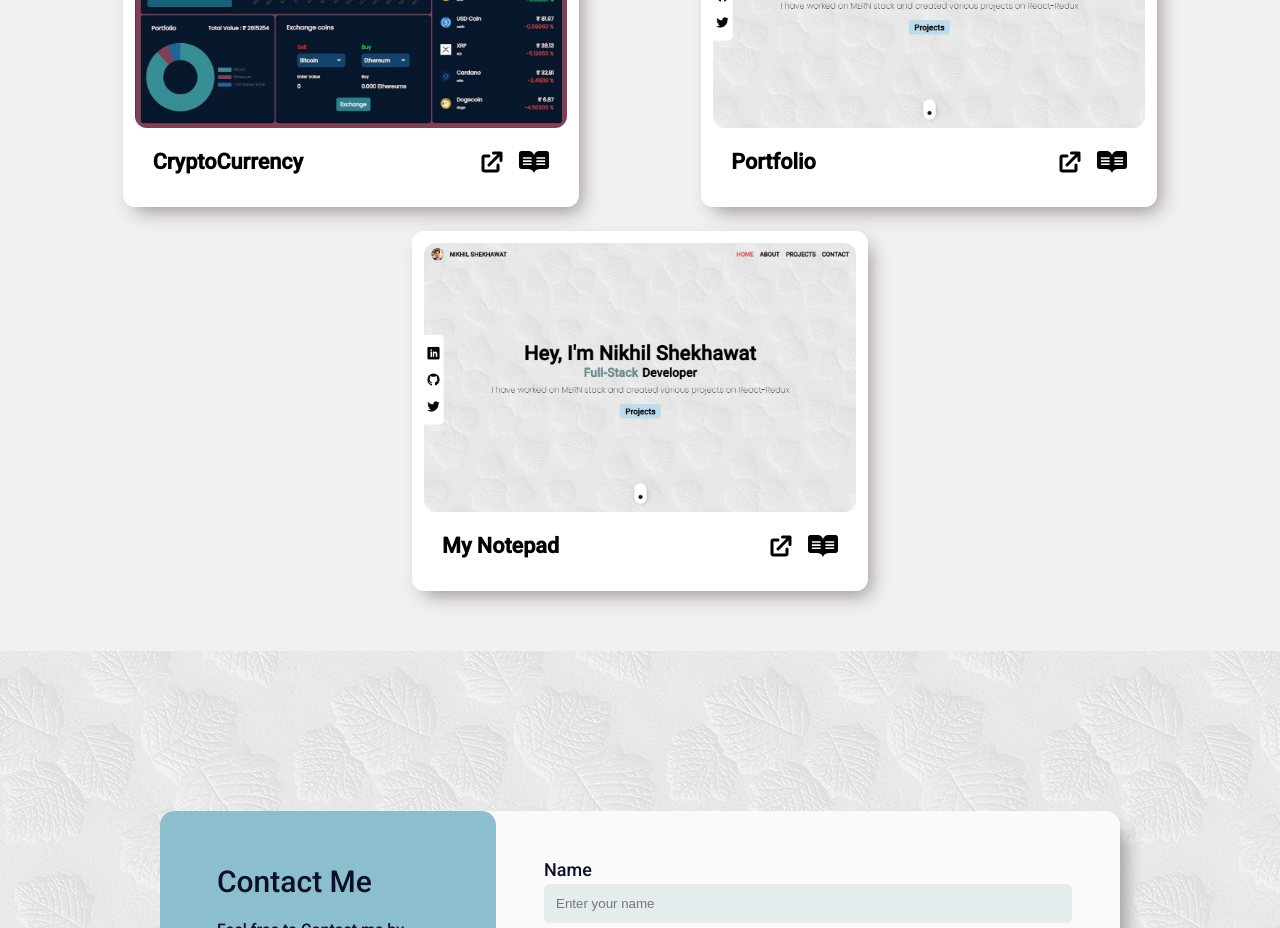
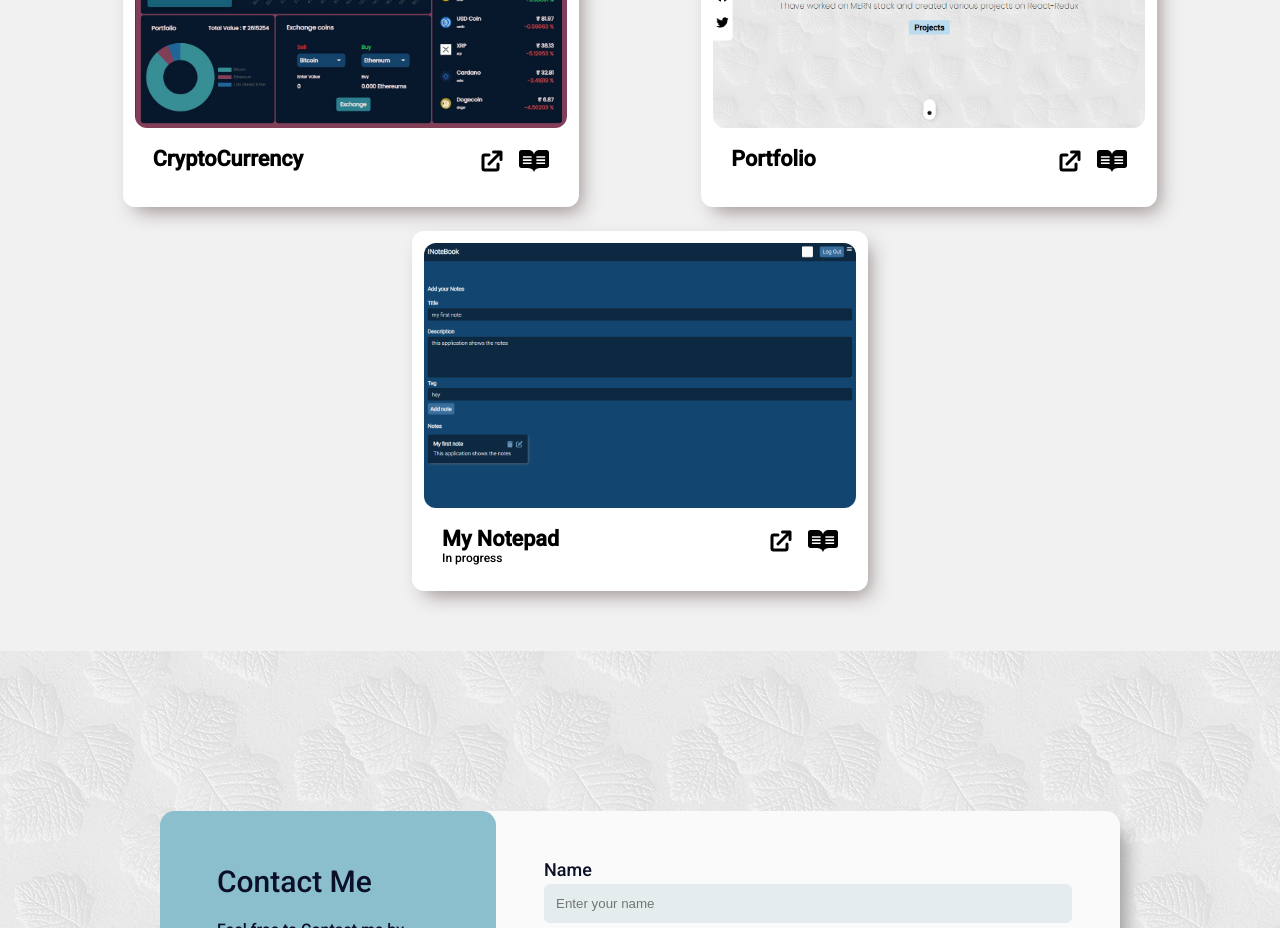
Before and after one commit to nikhil-223/myPortfolio, a React (Create React App) app: page / in a window 1280 px wide. Shown: the part 2020-2948 px from the top of the page. Built offline with nearby package versions, Linux system fonts and the light colour scheme.

Commit message:
notepad project added

```diff
--- a/src/components/projects/Project.js
+++ b/src/components/projects/Project.js
@@ -3,7 +3,7 @@ import { HiExternalLink } from "react-icons/hi";
 import { FaReadme } from "react-icons/fa";
 
 const Project = (props) => {
-	const { projectName, imgURL, projectURL } = props;
+	const { projectName, imgURL, projectURL,projectDesc } = props;
 	return (
 		<div className={`project ${projectName}`}>
 			<a href={projectURL} target="blank">
@@ -11,7 +11,7 @@ const Project = (props) => {
 			</a>
 
 			<div className="project-details">
-				<span>{projectName}</span>
+				<div className="project-nameDesc"><span>{projectName}</span><span className="projectDesc">{projectDesc}</span></div>
 				<div className="project-read-more">
 					<a href={projectURL} target="blank">
 						<HiExternalLink />
--- a/src/components/projects/Projects.css
+++ b/src/components/projects/Projects.css
@@ -32,13 +32,20 @@
 .project-details{
 	height: 20%;
 	display: flex;
-    align-items: center;
+    align-items: flex-start;
     gap: 1rem;
 	padding: 1.5rem;
 	font-size: 1.8rem;
 	font-weight: 600;
 }
-
+.project-nameDesc{
+	display: flex;
+	flex-direction: column;
+}
+.projectDesc{
+	font-size: 1rem;
+	font-weight: 200;
+}
 .project img {
 	width: 100%;
 	height: 100%;
--- a/src/components/projects/Projects.js
+++ b/src/components/projects/Projects.js
@@ -2,23 +2,27 @@ import React from "react";
 import "./Projects.css";
 import crypto from "../../images/crypto.jpg";
 import portfolio from "../../images/Portfolio.png";
+import inotepad from "../../images/inotepad.png";
 import Project from "./Project";
 
 const Projects = () => {
 	const projects = [
 		{
 			projectName: "CryptoCurrency",
+			description: "",
 			imgURL: crypto,
 			projectURL: "https://crypto-currency-board.netlify.app/",
 		},
 		{
 			projectName: "Portfolio",
+			description: "",
 			imgURL: portfolio,
 			projectURL: "https://nikhilshekhawat.netlify.app/",
 		},
 		{
 			projectName: "My Notepad",
-			imgURL: portfolio,
+			description: "In progress",
+			imgURL: inotepad,
 			projectURL: "https://inotepad.netlify.app/",
 		},
 	];
@@ -35,11 +39,11 @@ const Projects = () => {
 							projectName={item.projectName}
 							imgURL={item.imgURL}
 							projectURL={item.projectURL}
+							projectDesc={item.description}
 						/>
 					);
 				})}
 			</div>
-
 		</section>
 	);
 };
```
Also changed, not shown: src/images/inotepad.png (added).
